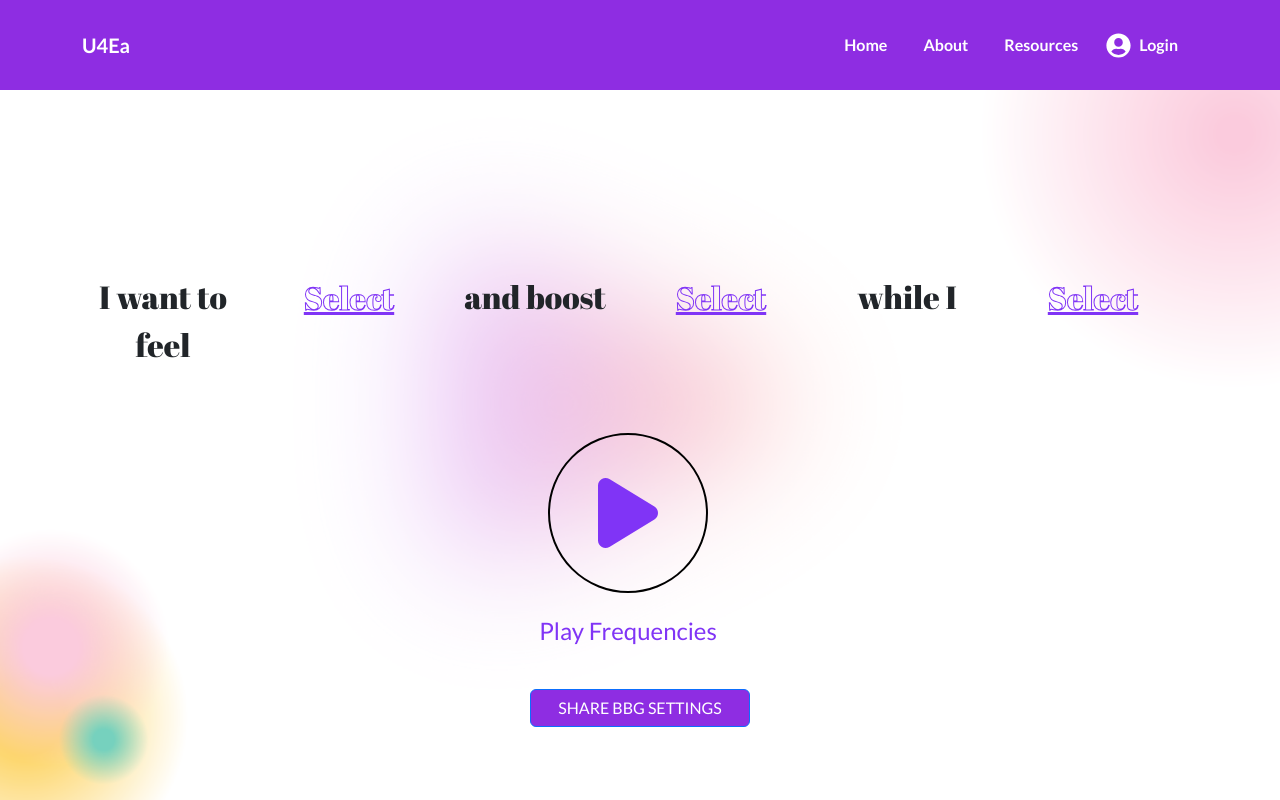
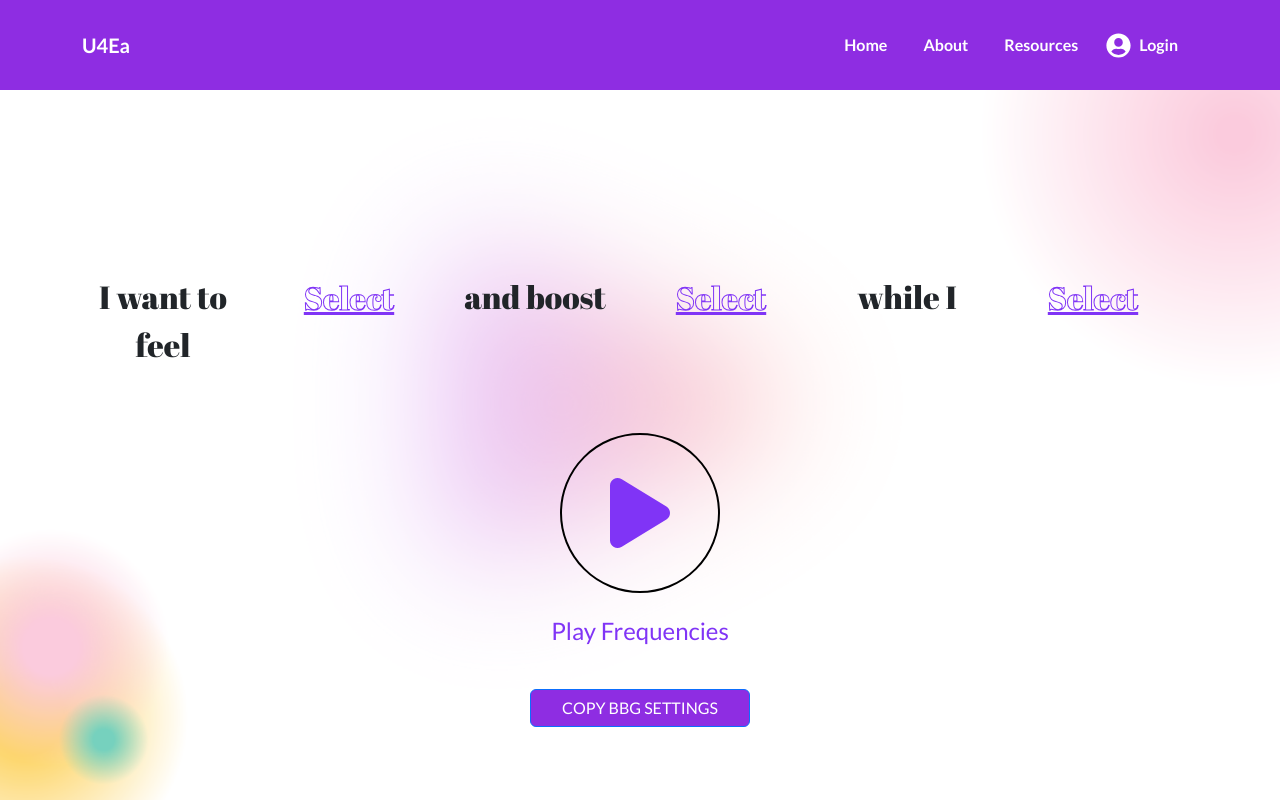
Before and after one commit to U4EaData/Landing-Page, a React (Create React App) app: page /binauralbeats in a window 1280 px wide. Built offline with nearby package versions, Linux system fonts and the light colour scheme.

Commit message:
title changed

```diff
--- a/src/components/binauralbeats/BinauralBeats.js
+++ b/src/components/binauralbeats/BinauralBeats.js
@@ -246,6 +246,7 @@ function BinauralBeats() {
                     </div>
                   </Col>
                 </Row>
+                <Col>
                   <Row>
                     <div className={classes.buttonandtext}>
                       <Col className={classes.playsound}>
@@ -261,10 +262,11 @@ function BinauralBeats() {
                         <p className={classes.playfrequencies}>{playPauseText} Frequencies</p>
                     </div>
                   </Row>
+                </Col>
             </Row>
             <Row className={classes.buttonandtext} id={classes.slighttoppad}>
               <Button className={appClasses.buttonsize} onClick={shareSettings}>
-                Share BBG Settings
+                Copy BBG Settings
               </Button>
             </Row>
         </Container>
--- a/src/components/main/MainSection.js
+++ b/src/components/main/MainSection.js
@@ -36,7 +36,7 @@ function MainSection() {
       <Container>
         <Row className={classes.mobileflex}>
           <Col xs={7} className={classes.heading}>
-            <h1 className={appClasses.h1class}>The Healing Power of Sound</h1>
+            <h1 className={appClasses.h1class}>The Science of Vibration</h1>
 
             <div className={classes.movingtextcontainer}>
               <p className={classes.subtext}>
```
Lines whose indentation alone changed are shown as unchanged.
